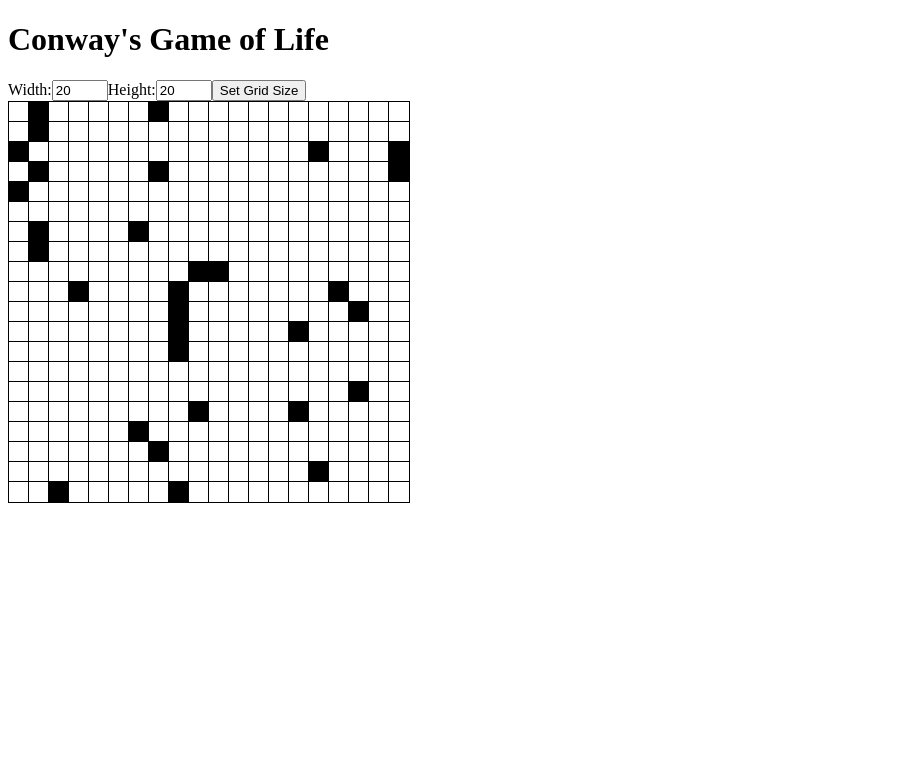
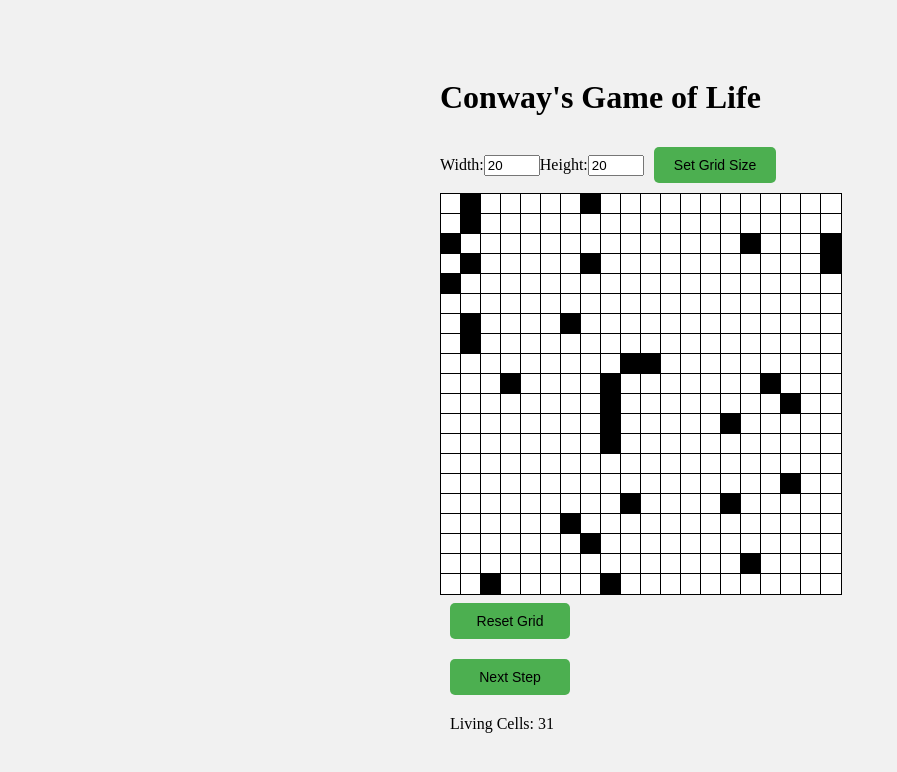
Before and after one commit to MochitheCoderCat/Conways-Game-of-Life, a React (Create React App) app: page / in a window 1280 px wide. Shown: the top 772 px of the page, without its empty margins (0-897 px from the left). Built offline with nearby package versions, Linux system fonts and the light colour scheme.

Commit message:
added features of reset grid, next step, living cells count

```diff
--- a/public/style.css
+++ b/public/style.css
@@ -0,0 +1,29 @@
+button {
+    background-color: #4CAF50; /* Green background */
+    color: black; /* White text */
+    padding: 10px 20px; /* Padding around the text */
+    margin: 10px; /* Margin around the button */
+    border: none; /* No border */
+    cursor: pointer; /* Cursor changes to pointer on hover */
+    border-radius: 5px; /* Rounded corners */
+    text-wrap: center;
+    font-size: 14px; /* Adjusted font size */
+    min-width: 120px;
+  }
+
+body {
+    display: flex;
+    align-items: center;
+    justify-content: center;
+    margin: 0 auto;
+    height: 100vh;
+    background-color: #f1f1f1;
+  }
+
+  .box {
+    font-size: 16px; /* Adjusted font size */
+    min-width: 120px;
+    margin: 10px; /* Margin around the button */
+    border: none; /* No border */
+
+  }
--- a/src/components/App.jsx
+++ b/src/components/App.jsx
@@ -64,7 +64,6 @@ const App = () => {
         <button type="submit">Set Grid Size</button>
       </form>
       <Grid width={gridSize.width} height={gridSize.height} />
-
     </div>
   );
 };
--- a/src/components/Grid.jsx
+++ b/src/components/Grid.jsx
@@ -30,6 +30,96 @@ const Grid = ({ width, height }) => {
     setGrid(newGrid);
   };
 
+  // set Living Cells State
+  const [livingCellsCount, setLivingCellsCount] = useState(0);
+
+  const resetGrid = () => {
+    // Functionality to reset the grid to its initial state
+    // Update livingCellsCount as needed
+    const newGrid = createInitialGrid(); // Assuming createInitialGrid() is your method for initializing the grid
+    setGrid(newGrid);
+
+    // const newHeatmap = createInitialHeatmap(); // Initialize or reset your heatmap here
+    // setHeatmap(newHeatmap);
+
+    const newLivingCellsCount = newGrid.flat().filter(cell => cell === 1).length; // Assuming living cells are marked with 1
+    setLivingCellsCount(newLivingCellsCount);
+  };
+
+  const updateLivingCellCount = (grid) => {
+    let count = 0;
+    for (let row of grid) {
+      for (let cell of row) {
+        if (cell === 1) { // Assuming 1 represents a living cell
+          count += 1;
+        }
+      }
+    }
+    setLivingCellsCount(count);
+  };
+
+  useEffect(() => {
+    updateLivingCellCount(grid);
+  }, [grid]); // Recalculate whenever the grid changes
+
+
+
+  const advanceSimulation = () => {
+    // Functionality to advance the simulation by one step
+    // update the grid state and the heatmap state
+    // update livingCellsCount based on the new grid state
+    const newGrid = calculateNextGridState(grid);
+
+    setGrid(newGrid);
+    const newLivingCellsCount = newGrid.flat().filter(cell => cell === 1).length; // Assuming living cells are marked with 1
+    setLivingCellsCount(newLivingCellsCount);
+  };
+
+
+  function calculateNextGridState(grid) {
+    const height = grid.length;
+    const width = grid[0].length;
+    const newGrid = Array.from({ length: height }, () => Array.from({ length: width }, () => 0));
+
+    for (let i = 0; i < height; i++) {
+      for (let j = 0; j < width; j++) {
+        const aliveNeighbors = getAliveNeighbors(grid, i, j, height, width);
+        const isAlive = grid[i][j] === 1;
+
+        // Game of Life rules
+        if (isAlive && (aliveNeighbors === 2 || aliveNeighbors === 3)) {
+          newGrid[i][j] = 1; // Cell stays alive
+        } else if (!isAlive && aliveNeighbors === 3) {
+          newGrid[i][j] = 1; // Cell becomes alive
+        } else {
+          newGrid[i][j] = 0; // Cell dies or remains dead
+        }
+      }
+    }
+
+    return newGrid;
+  }
+
+  // Helper function to count alive neighbors
+  function getAliveNeighbors(grid, x, y, height, width) {
+    let count = 0;
+    for (let i = -1; i <= 1; i++) {
+      for (let j = -1; j <= 1; j++) {
+        if (i === 0 && j === 0) continue; // Skip the cell itself
+        const nx = x + i;
+        const ny = y + j;
+        if (nx >= 0 && nx < height && ny >= 0 && ny < width) {
+          count += grid[nx][ny];
+        }
+      }
+    }
+    return count;
+  }
+
+
+
+
+
   return (
     <div style={{ display: 'grid', gridTemplateRows: `repeat(${height}, 20px)`, gridTemplateColumns: `repeat(${width}, 20px)` }}>
       {grid.map((row, rowIndex) => (
@@ -41,6 +131,13 @@ const Grid = ({ width, height }) => {
           />
         ))
       ))}
+      {/* Render the grid here */}
+      <div>
+      <button onClick={resetGrid} >Reset Grid</button>
+      <button onClick={advanceSimulation}>Next Step</button>
+      <div class="box">Living Cells: {livingCellsCount}</div>
+      </div>
+
     </div>
   );
 };
```
